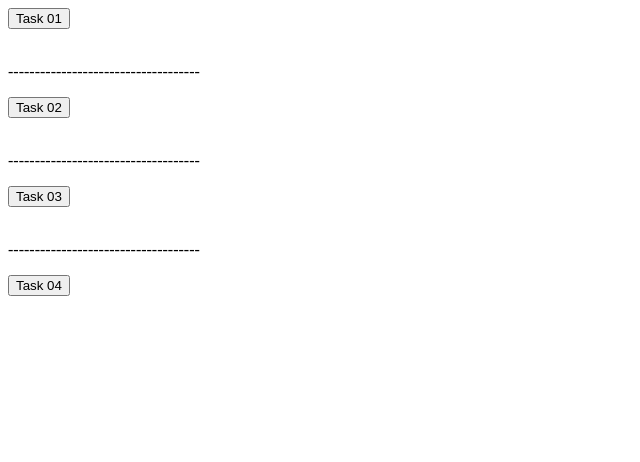
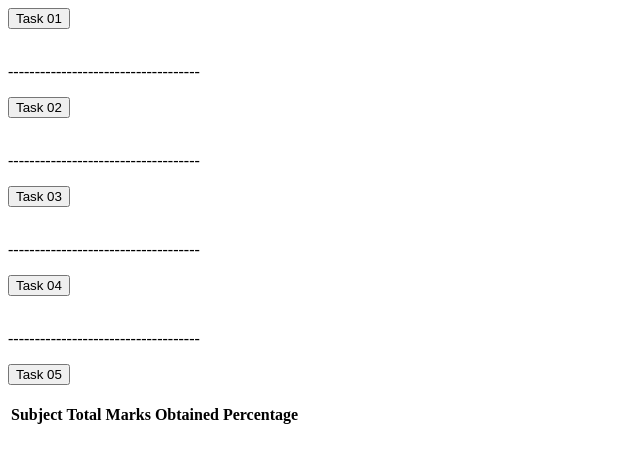
Before and after one commit to shayankhanani/saylani-mobile-web-development, a plain HTML site: page Assignment-05/chapter-06/index.html in a window 1280 px wide. Shown: the whole page, without its empty margins (0-640 px from the left). Drawn offline with Linux system fonts and the light colour scheme.

Commit message:
Chapter 06 - 09 Completed

```diff
--- a/Assignment-05/chapter-06/app.js
+++ b/Assignment-05/chapter-06/app.js
@@ -53,3 +53,30 @@ function operation4(){
     }
     document.getElementById('result04').innerText = t3_result;
 }
+
+//Task 05
+var sub_name,marks, marks_total, total, percentage, p_table;
+total = 100;
+marks_total = 0;
+p_table = "";
+p_footer = "";
+function operation5(){
+    for(var i = 1; i <=3; i++){
+        sub_name = prompt("Enter subject name ");
+        marks = parseInt(prompt("Enter marks obtained in " + sub_name));
+        percentage = (marks / total) * 100;
+        marks_total += marks;
+
+        p_table += "<tr><td>"+ sub_name +"</td><td>"+ total +"</td><td>"+ marks +"</td><td>"+ percentage +"</td></tr>";
+        console.log(p_table);
+    }
+
+    document.getElementById('marksheet').innerHTML += p_table;
+
+    percentage = (marks_total/(total*3)) * 100;
+
+    p_footer += "<tr><td></td><td>"+ (total * 3) +"</td><td>"+ marks_total +"</td><td>"+ percentage +"</td></tr>";
+    console.log(p_footer);
+    document.getElementById('marksheet').innerHTML += p_footer;
+
+}
--- a/Assignment-05/chapter-06/index.html
+++ b/Assignment-05/chapter-06/index.html
@@ -18,6 +18,20 @@
     <p>------------------------------------</p>
     <button onclick="operation4()">Task 04</button><br/><br/>
     <p id="result04"></p>
+
+    <p>------------------------------------</p>
+    <button onclick="operation5()">Task 05</button><br/><br/>
+    <table id="marksheet">
+        <thead>
+            <th>Subject</th>
+            <th>Total</th>
+            <th>Marks Obtained</th>
+            <th>Percentage</th>
+        </thead>
+
+    </table>
+
+
 </body>
 <script src="app.js"></script>
 </html>
```
